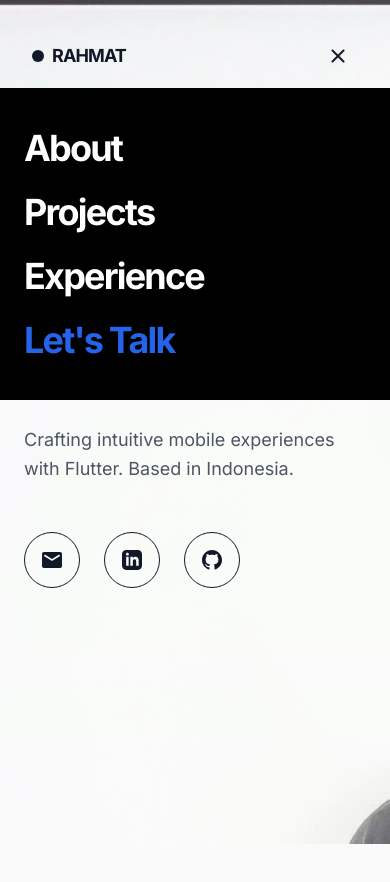
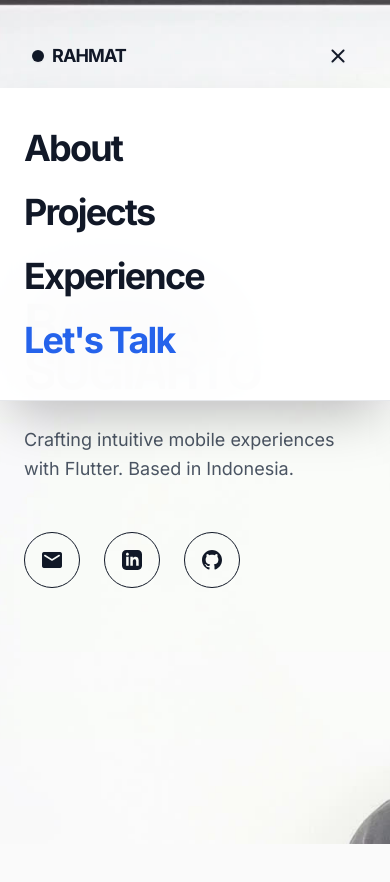
Before and after one commit to rahmatsugiarto/react_portofolio, a React (Vite) app: page / in a window 390 px wide. Both pictures are taken after a click on the button "menu". Shown: the top 882 px of the page. Built offline with nearby package versions, Linux system fonts and the light colour scheme.

Commit message:
feat: enhance mobile menu styling with dark mode support, backdrop blur, border, and shadow.

```diff
--- a/src/components/Header.jsx
+++ b/src/components/Header.jsx
@@ -196,7 +196,7 @@ const Header = () => {
             {isMenuRendered && (
                 <div
                     ref={menuRef}
-                    className="md:hidden overflow-hidden bg-black text-white px-6"
+                    className="md:hidden overflow-hidden bg-white/95 dark:bg-gray-900/95 backdrop-blur-2xl text-gray-900 dark:text-white border-b border-gray-200 dark:border-gray-800 shadow-2xl px-6"
                 >
                     <div className="flex flex-col space-y-6 py-10">
                         {isHome && navItems.map((item) => (
```
